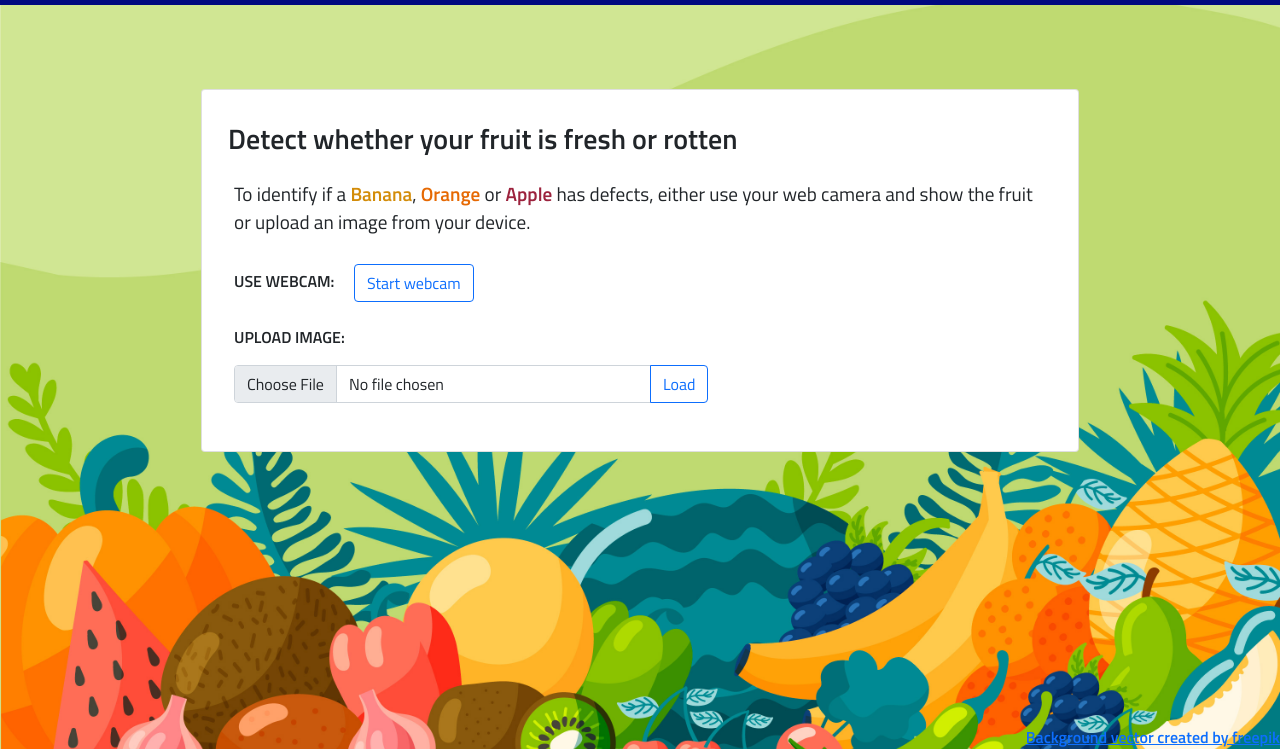
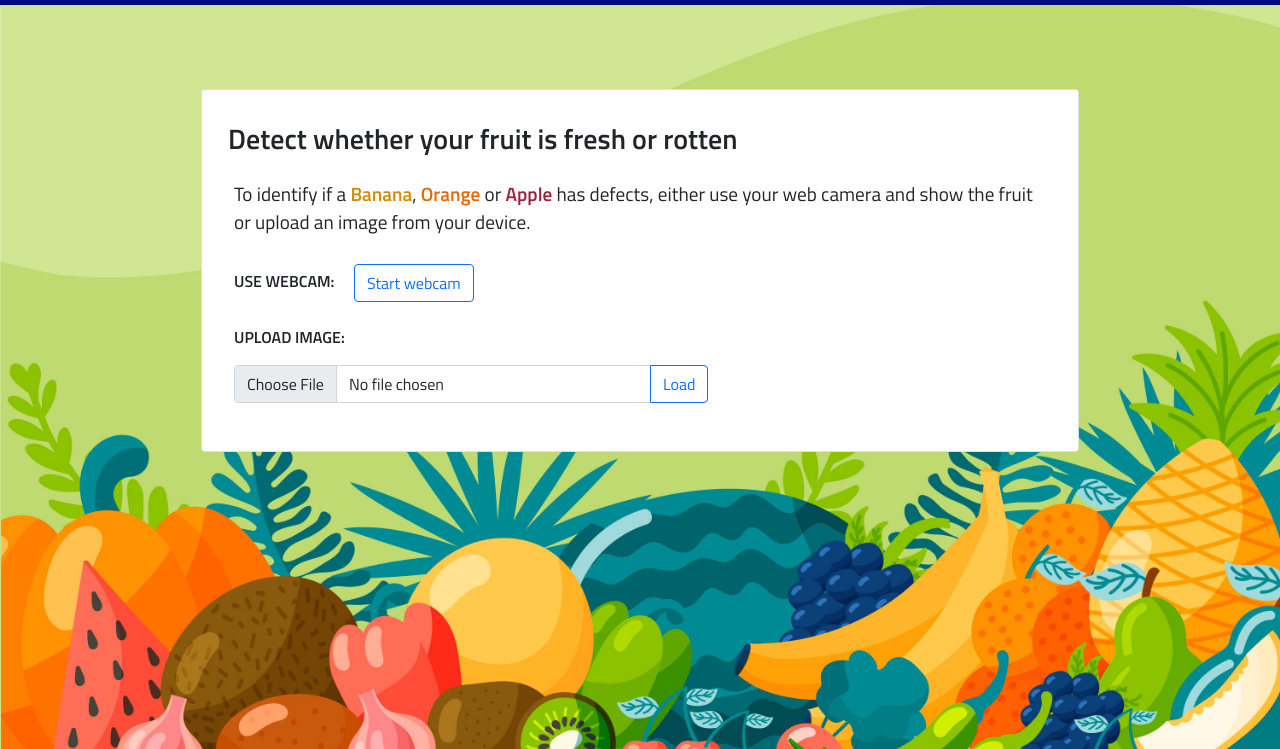
Before and after one commit to arijitdas123student/pneu-web, a plain HTML site: page index.html in a window 1280 px wide. Shown: the part 51-800 px from the top of the page. Drawn offline with nearby package versions, Linux system fonts and the light colour scheme; a script that the page names is missing.

Commit message:
Remove footer

```diff
--- a/index.html
+++ b/index.html
@@ -59,9 +59,7 @@
                 </div>
             </div>
         </div>
-        <footer>
-            <a href="https://www.freepik.com/free-photos-vectors/background">Background vector created by freepik</a>
-        </footer>
+
 
         <script src="https://cdn.jsdelivr.net/npm/@tensorflow/tfjs@1.3.1/dist/tf.min.js"></script>
         <script
```
